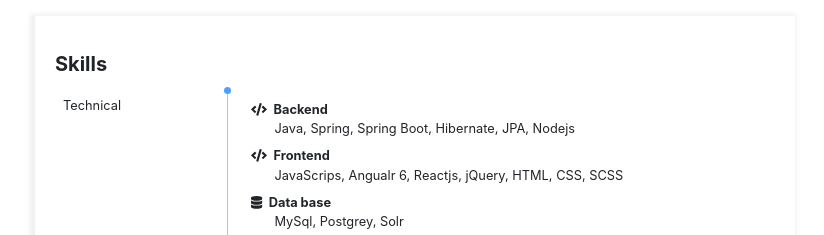
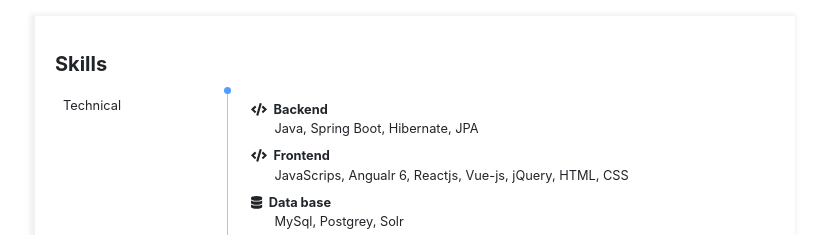
Before and after one commit to sunilvaishnav45/resume, a React (Create React App) app: page /resume/skills in a window 1280 px wide. Shown: the top 235 px of the page, without its empty margins (225-1049 px from the left). Built offline with nearby package versions, Linux system fonts and the light colour scheme.

Commit message:
Update skills.jsx

```diff
--- a/src/Components/Skills/skills.jsx
+++ b/src/Components/Skills/skills.jsx
@@ -14,12 +14,12 @@ class Skills extends React.Component {
                     details: [
                         {
                             name: "Backend",
-                            skills: "Java, Spring, Spring Boot, Hibernate, JPA, Nodejs",
+                            skills: "Java, Spring Boot, Hibernate, JPA",
                             icon : faCode
                         },
                         {
                             name: "Frontend",
-                            skills: "JavaScrips, Angualr 6, Reactjs, jQuery, HTML, CSS, SCSS",
+                            skills: "JavaScrips, Angualr 6, Reactjs, Vue-js, jQuery, HTML, CSS",
                             icon : faCode
                         },
                         {
```
